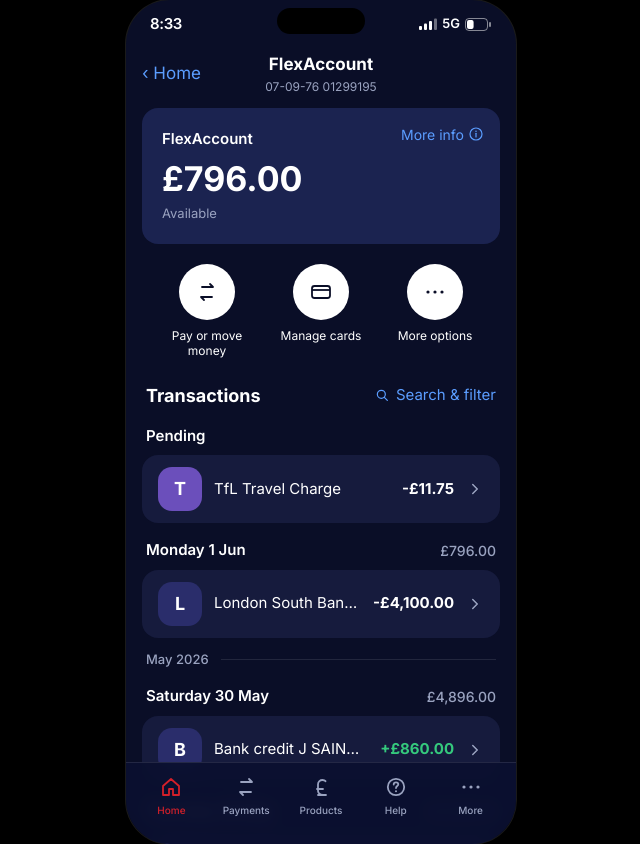
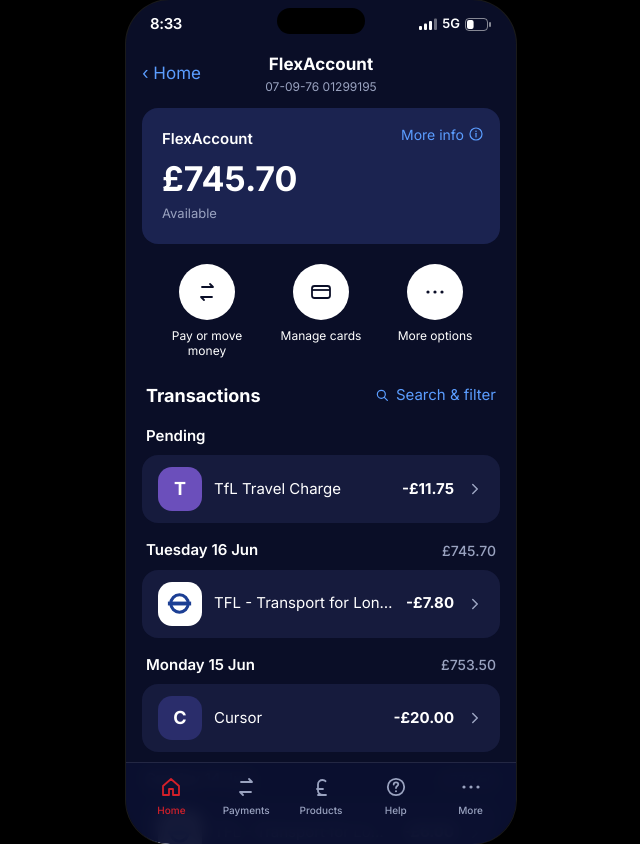
Before and after one commit to TawfiqAhmedAbir/flexaccount, a React (Vite) app: page /#/account in a window 1280 px wide. Shown: the whole page, without its empty margins (319-959 px from the left). Built offline with nearby package versions, Linux system fonts and the light colour scheme.

Commit message:
Add June FlexAccount expenses
Co-authored-by: TawfiqAhmedAbir <TawfiqAhmedAbir@users.noreply.github.com>

```diff
--- a/scripts/verify.mjs
+++ b/scripts/verify.mjs
@@ -1,6 +1,12 @@
 import { transactions, account } from "../src/data.ts";
 
 const expected = {
+  "2026-06-16": 745.7,
+  "2026-06-15": 753.5,
+  "2026-06-14": 773.5,
+  "2026-06-13": 779.5,
+  "2026-06-12": 783.4,
+  "2026-06-10": 788.2,
   "2026-06-01": 796.0,
   "2026-05-30": 4896.0,
   "2026-05-28": 4036.0,
--- a/src/data.ts
+++ b/src/data.ts
@@ -55,8 +55,8 @@ export const account = {
   name: "FlexAccount",
   sortCode: "07-09-76",
   number: "01299995",
-  balance: 796.0,
-  available: 796.0,
+  balance: 745.7,
+  available: 745.7,
 };
 
 // Account opening balance brought forward on 1 Feb 2026.
@@ -280,6 +280,12 @@ const metaByMerchant: Record<string, MerchantMeta> = {
 // [date, merchant, amount] — newest first, cleared transactions only.
 // Within a day, listed newest-first (top = latest that day).
 const rawCleared: [string, string, number][] = [
+  ["2026-06-16", "TFL - Transport for London", -7.8],
+  ["2026-06-15", "Cursor", -20.0],
+  ["2026-06-14", "TFL - Transport for London", -6.0],
+  ["2026-06-13", "Dagenham Halal Supermarket", -3.9],
+  ["2026-06-12", "Dagenham Corner", -4.8],
+  ["2026-06-10", "TFL - Transport for London", -7.8],
   ["2026-06-01", "London South Bank Univers", -4100.0],
   ["2026-05-30", "Bank credit J SAINSBURYS PLC 5750742-1", 860.0],
   ["2026-05-28", "Dixy Chicken", -5.99],
```
